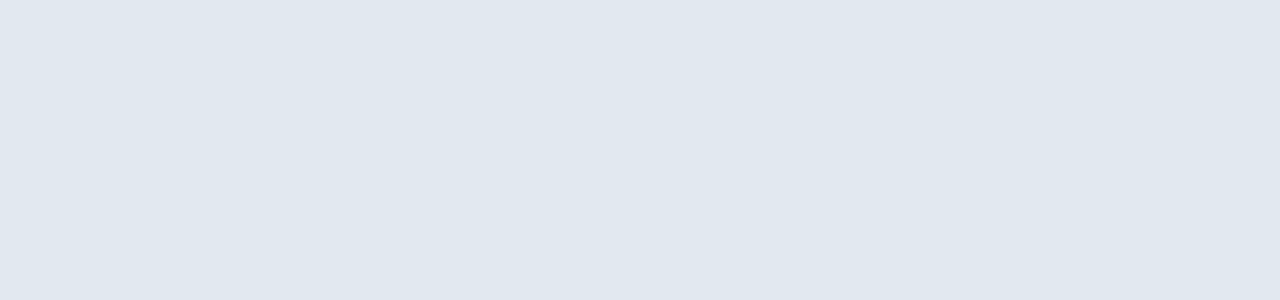
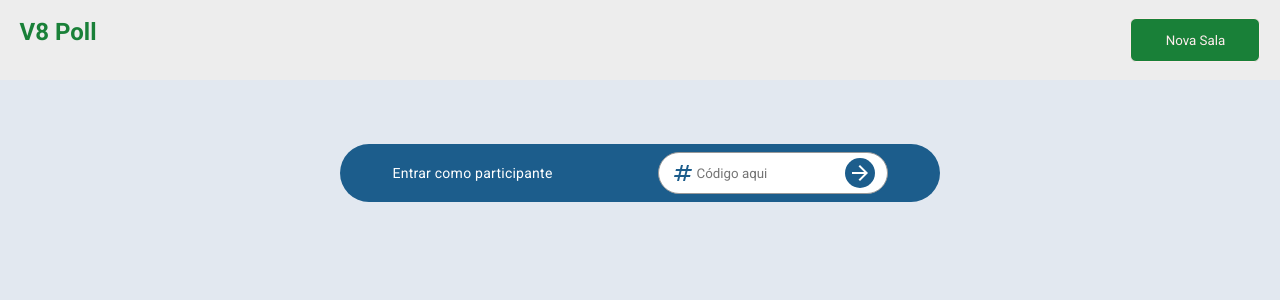
Before and after one commit to RobsonRioki/Desafio-Angular-V8, an Angular app in the folder SilentPool/: page /home-new in a window 1280 px wide. Before the commit this address led to /. Shown: the top 300 px of the page. Built offline with nearby package versions, Linux system fonts and the light colour scheme.

Commit message:
adicionando o header e o input de codigo

```diff
--- a/SilentPool/src/app/app-routing.module.ts
+++ b/SilentPool/src/app/app-routing.module.ts
@@ -3,6 +3,7 @@ import { RouterModule, Routes } from '@angular/router';
 import { HomeComponent } from './pages/home/home.component';
 import { TelaAdminComponent } from './pages/tela-admin/tela-admin.component';
 import { TelaPerguntasComponent } from './pages/tela-perguntas/tela-perguntas.component';
+import { HomeNewComponent } from './pages/home-new/home-new.component';
 
 const routes: Routes = [
   {
@@ -16,6 +17,10 @@ const routes: Routes = [
   {
     path: 'perguntas/:codigo',
     component: TelaPerguntasComponent
+  },
+  {
+    path: 'home-new',
+    component: HomeNewComponent
   }
 ];
 
--- a/SilentPool/src/app/core/header/header.component.css
+++ b/SilentPool/src/app/core/header/header.component.css
@@ -0,0 +1,13 @@
+.primary{
+    width: 100%;
+    height: 10vh;
+    display: flex;
+    background-color: #EDEDED;
+}
+
+.secondary{
+    width: 100%;
+    height: 10vh;
+    display: flex;
+    background-color: #2A56A7;
+}
--- a/SilentPool/src/app/core/header/header.component.html
+++ b/SilentPool/src/app/core/header/header.component.html
@@ -1 +1,4 @@
-<p>header works!</p>
+<div [ngClass]="{'primary': typeHeader=== 'primary', 'secondary': typeHeader==='secondary'}">
+<ng-content>
+</ng-content>
+</div>
--- a/SilentPool/src/app/core/header/header.component.ts
+++ b/SilentPool/src/app/core/header/header.component.ts
@@ -1,4 +1,4 @@
-import { Component } from '@angular/core';
+import { Component, Input } from '@angular/core';
 
 @Component({
   selector: 'app-header',
@@ -6,5 +6,5 @@ import { Component } from '@angular/core';
   styleUrl: './header.component.css'
 })
 export class HeaderComponent {
-
+  @Input() typeHeader: 'primary' | 'secondary' = 'primary';
 }
--- a/SilentPool/src/app/pages/home-new/home-new.component.css
+++ b/SilentPool/src/app/pages/home-new/home-new.component.css
@@ -0,0 +1,75 @@
+.navbar{
+    display: flex;
+    flex-direction: row;
+    width: 100%;
+    justify-content: center;
+}
+
+.ulHeader{
+    display: flex;
+    flex-direction: row;
+    list-style: none;
+    align-items: center;
+    gap: 80vw;
+}
+
+.tituloHeader{
+    color: #198038;
+    font-weight: bold;
+}
+
+.sec1{
+    display: flex;
+    justify-content: center;
+    align-items: center;
+}
+
+.divEntrarParticipante{
+    display: flex;
+    margin-top: 64px;
+    flex-direction: row;
+    width: 600px;
+    height: 58px;
+    border-radius: 32px;
+    background-color: #1C5D8C;
+    align-items: center;
+    justify-content: space-around;
+    color: white;
+}
+
+.divInserirCodigo{
+    display: flex;
+    background-color: white;
+    width: 230px;
+    height: 42px;
+    border: 1px solid #999999;
+    border-radius: 24px;
+    align-items: center;
+    justify-content: center;
+}
+.inputCodigo{
+    border: none;
+    width: 150px;
+    height: 20px;
+}
+
+.tag{
+    width: 24px;
+    height: 24px;
+}
+
+.botaoEntrar{
+    width: 30px;
+    height: 30px;
+    border-radius: 50%;
+    border: none;
+    background-color: #1C5D8C;
+    display: flex;
+    align-items: center;
+    justify-content: center;
+}
+
+.arrow{
+    width: 24px;
+    height: 24px;
+}
--- a/SilentPool/src/app/pages/home-new/home-new.component.html
+++ b/SilentPool/src/app/pages/home-new/home-new.component.html
@@ -1 +1,22 @@
-<p>home-new works!</p>
+<header>
+<app-header typeHeader="primary">
+    <nav class="navbar">
+        <ul class="ulHeader">
+        <li><h1 class="tituloHeader">V8 Poll</h1></li>
+        <li><app-button widthBtn='100' typeBtn="tertiary" textBtn="Nova Sala"></app-button></li>
+        </ul>
+    </nav>
+</app-header>
+</header>
+<section class="sec1">
+    <div class="divEntrarParticipante">
+        <span>Entrar como participante</span>
+        <div class="divInserirCodigo">
+            <img src="../../../assets/img/tag.png" alt="Imagem de tag" class="tag">
+            <input type="text" class="inputCodigo" placeholder="Código aqui">
+            <button class="botaoEntrar">
+                <img src="../../../assets/img/arrow.png" alt="Imagem de seta" class="arrow">
+            </button>
+        </div>
+    </div>
+</section>
--- a/SilentPool/src/app/shared/button/button.component.css
+++ b/SilentPool/src/app/shared/button/button.component.css
@@ -5,7 +5,7 @@ button {
 }
 
 .size-100{
-    width: 100px;
+    width: 130px;
 }
 
 .size-410{
@@ -25,7 +25,7 @@ button {
     border: 1px solid #CBD5E1;
 }
 .tertiary{
-    background-color: #84CC16;
+    background-color: #198038;
     color: rgb(253, 236, 236);
     border: 1px solid;
     margin-left: 10px;
```
Also changed, not shown: SilentPool/src/assets/img/arrow.png (added), SilentPool/src/assets/img/tag.png (added).
